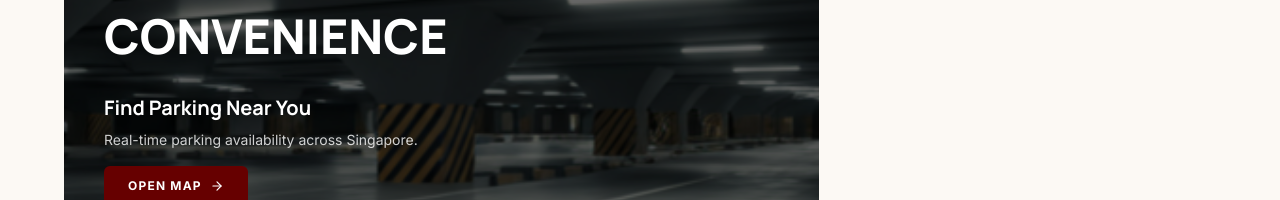
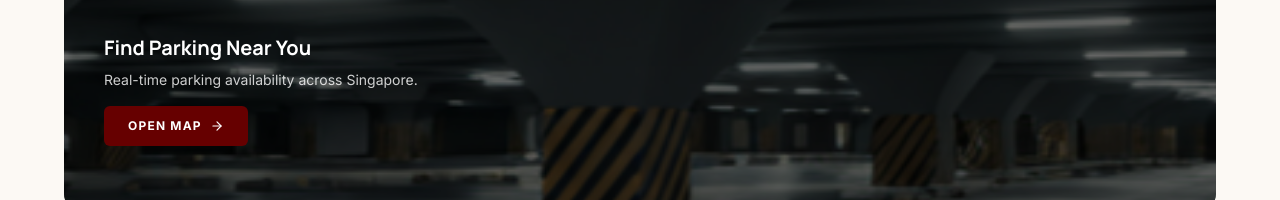
Before and after one commit to ELECTIVE12/PARK-N-SPOT, a React (Vite) app: page /home in a window 1280 px wide. Shown: the part 301-501 px from the top of the page. Built offline with nearby package versions, Linux system fonts and the light colour scheme; no server answers; sample sign-in values are in the browser's storage; what @react-pdf/renderer would draw is missing.

Commit message:
Update Home.tsx

```diff
--- a/src/pages/user/Home.tsx
+++ b/src/pages/user/Home.tsx
@@ -44,7 +44,8 @@ export default function Home() {
 
         <div className="grid grid-cols-1 xl:grid-cols-12 gap-6 sm:gap-8 lg:gap-10 items-start justify-center w-full">
 
-          <section className="xl:col-span-8 space-y-6 sm:space-y-8 w-full">
+          <section className="xl:col-span-12 space-y-6 sm:space-y-8 w-full">
+
             <div className="relative rounded-2xl overflow-hidden w-full">
 
               <div
@@ -83,8 +84,7 @@ export default function Home() {
                       <h3 className="text-lg sm:text-xl font-bold mb-2">
                         Find Parking Near You
                       </h3>
-
-                      <p className="text-white/80 text-xs sm:text-sm mb-4 max-w-[260px] whitespace-nowrap">
+                      <p className="text-white/80 text-xs sm:text-sm mb-4 whitespace-nowrap">
                         Real-time parking availability across Singapore.
                       </p>
 
```
